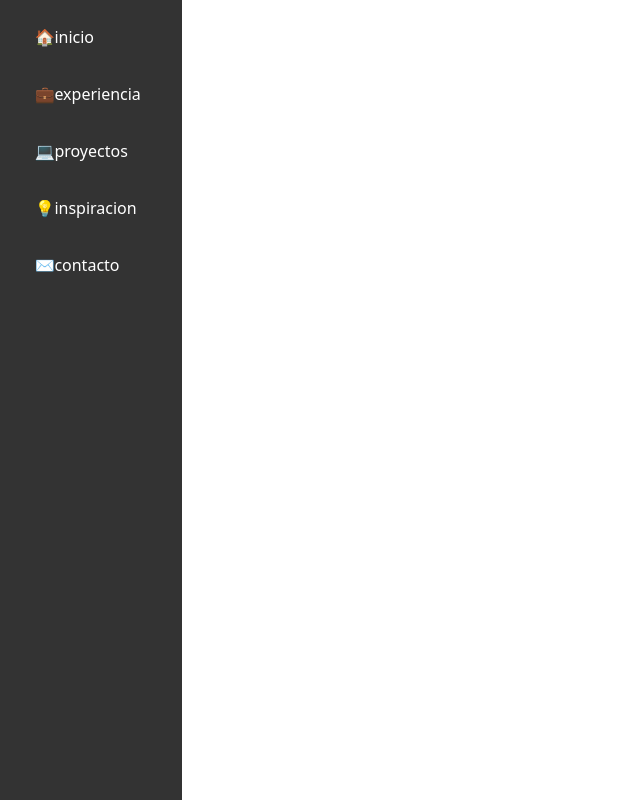
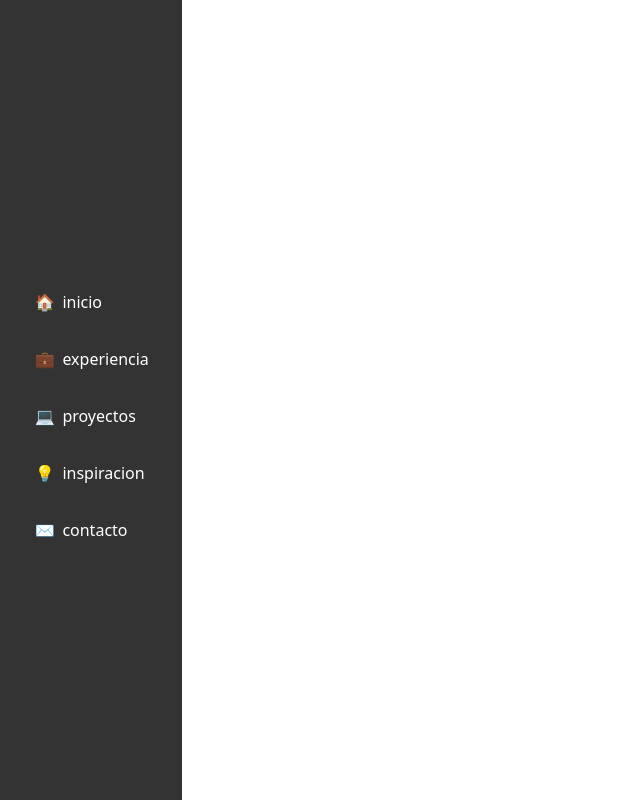
Before and after one commit to SbtnAvls/me, a React (Vite) app: page / in a window 1280 px wide. Shown: the whole page, without its empty margins (0-640 px from the left). Built offline with nearby package versions, Linux system fonts and the light colour scheme.

Commit message:
Center sidebar buttons and space icons

```diff
--- a/src/App.css
+++ b/src/App.css
@@ -19,6 +19,7 @@
   flex-direction: column;
   gap: 1rem;
   padding: 1rem;
+  justify-content: center;
   transition: width 0.3s;
   align-items: center;
 }
@@ -44,6 +45,7 @@
   width: 1.2rem;
   display: flex;
   justify-content: center;
+  margin-right: 0.5rem;
 }
 
 .sidebar button .label {
```
